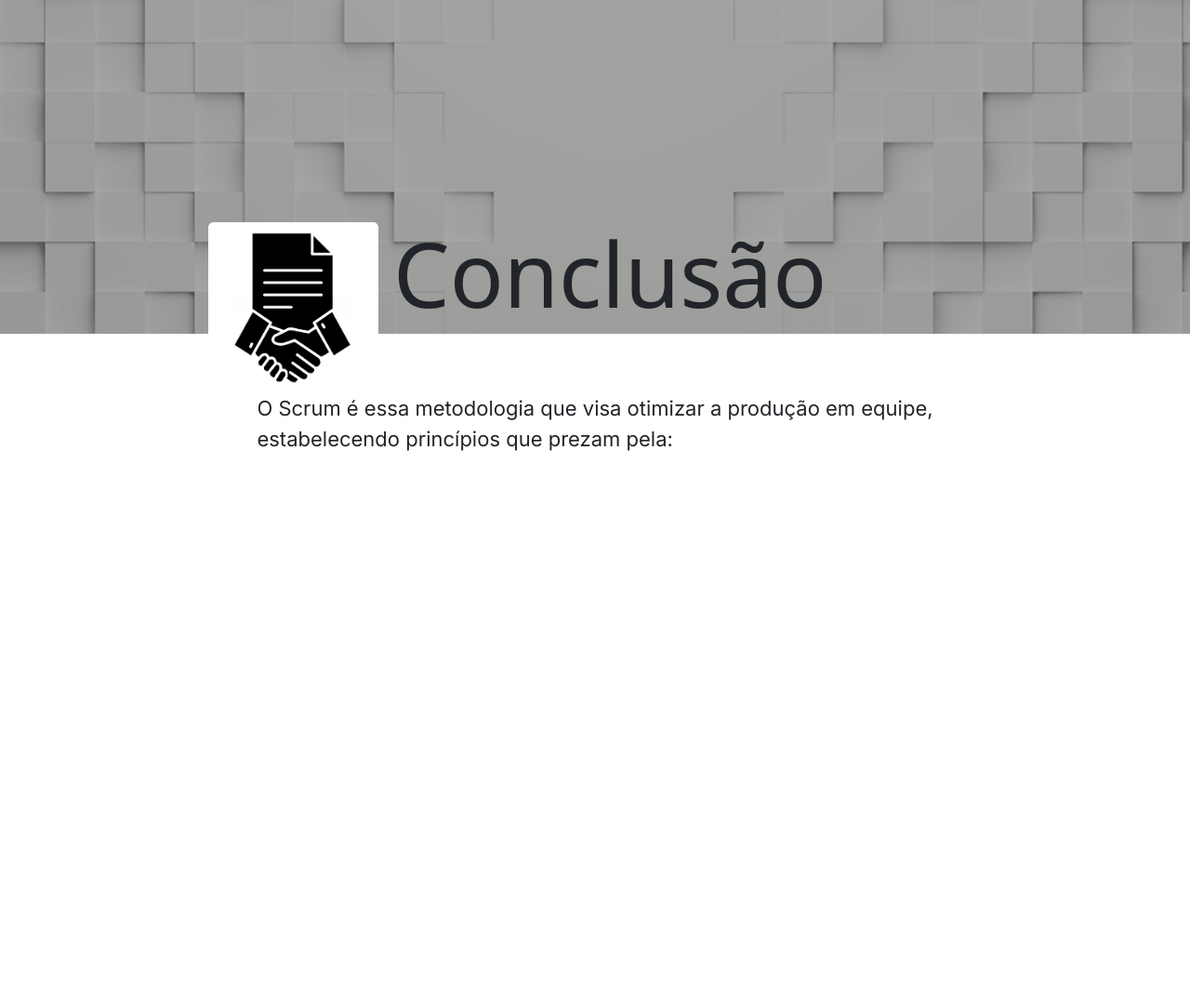
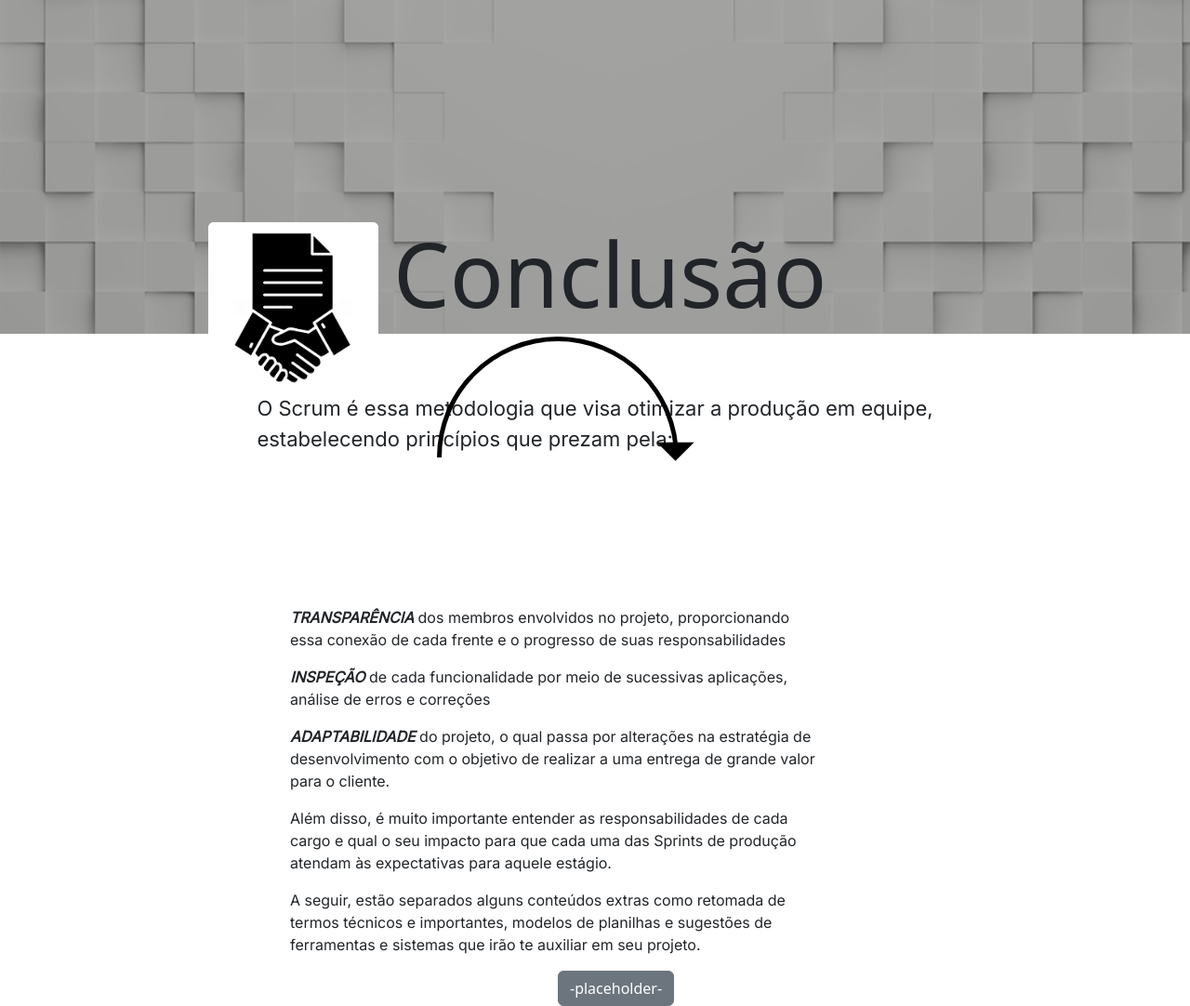
Before and after one commit to MarkVN2/Plataforma-Scrum, a Flask app: page /pag in a window 1280 px wide. Shown: the part 73-1155 px from the top of the page at 93% size. Before the commit the page ends 558 px from the top, so only its background shows below. Run offline with Flask 2, Linux system fonts and the light colour scheme.

Commit message:
Updated Conclusion page to include content texts
--Added texts that will be used in the page, but they are lacking formatting and positioning.

```diff
--- a/plataforma_scrum/templates/conclusion.html
+++ b/plataforma_scrum/templates/conclusion.html
@@ -10,10 +10,37 @@
   <div class="h-100 d-flex align-items-center justify-content-center">
     <p style="margin-top: 5vw; font-size: 22px;">O Scrum é essa metodologia que visa otimizar a produção em equipe,<br> estabelecendo princípios que prezam pela:
     </p>
+    <div style="margin-top:40vw; margin-right: 10vh;position: absolute" >
+      <div class="circle-arrow" id="arrow_down" >
+      </div>
 
+      <div class="container-sm" style="width: 600px; position:relative">
+      <p><b><i>TRANSPARÊNCIA</i></b> dos membros envolvidos no projeto, proporcionando essa conexão de cada frente e o progresso de suas responsabilidades</P>
+      </div>
+
+      <div class="container-sm" style="width: 600px; position:relative">
+      <p><b><i>INSPEÇÃO</i></b> de cada funcionalidade por meio de sucessivas aplicações, análise de erros e correções</P>
+      </div>
+
+      <div class="container-sm" style="width: 600px; position:relative">
+      <p><b><i>ADAPTABILIDADE</i></b> do projeto, o qual passa por alterações na estratégia de desenvolvimento com o objetivo de realizar a uma entrega de grande valor para o cliente.
+      </P>
+      </div>
+
+      <div class="container-sm" style="width: 600px; position:relative">
+        <p>Além disso, é muito importante entender as responsabilidades de cada cargo e qual o seu impacto para que cada uma das Sprints de produção atendam às expectativas para aquele estágio.
+        </P>
+       </div>
+
+       <div class="container-sm" style="width: 600px; position:relative">
+        <p>A seguir, estão separados alguns conteúdos extras como retomada de termos técnicos e importantes, modelos de planilhas e sugestões de ferramentas e sistemas que irão te auxiliar em seu projeto.
+        </P>
+       </div>
+
+       <div class="btn-next" style="padding-left: 50%; position: absolute;">
+        <a href="#" class="btn btn-secondary" id="start">-placeholder-</a>
+        </div>
+    </div>
   </div>
-  <div class= 'h-100'>
-  <div class="circle-arrow" id="arrow_down" style="display: none;"><!--NOT FINISHED-->
-  </div>
-  </div>
+
 {% endblock %}
```
